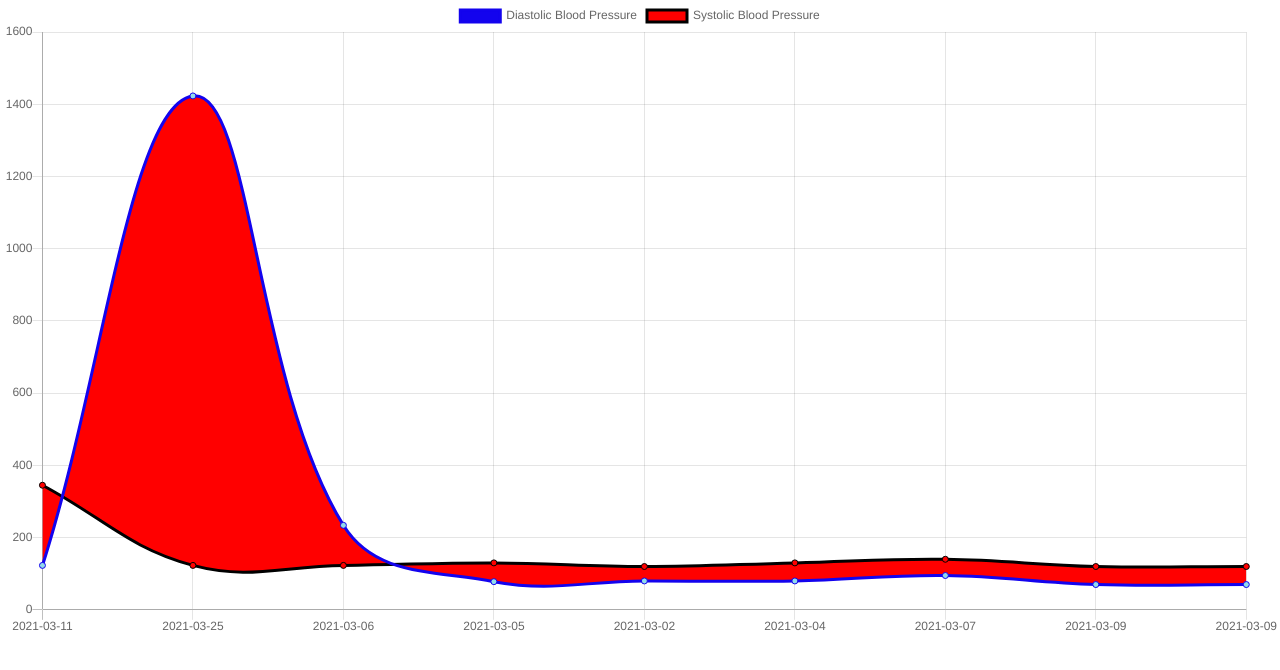
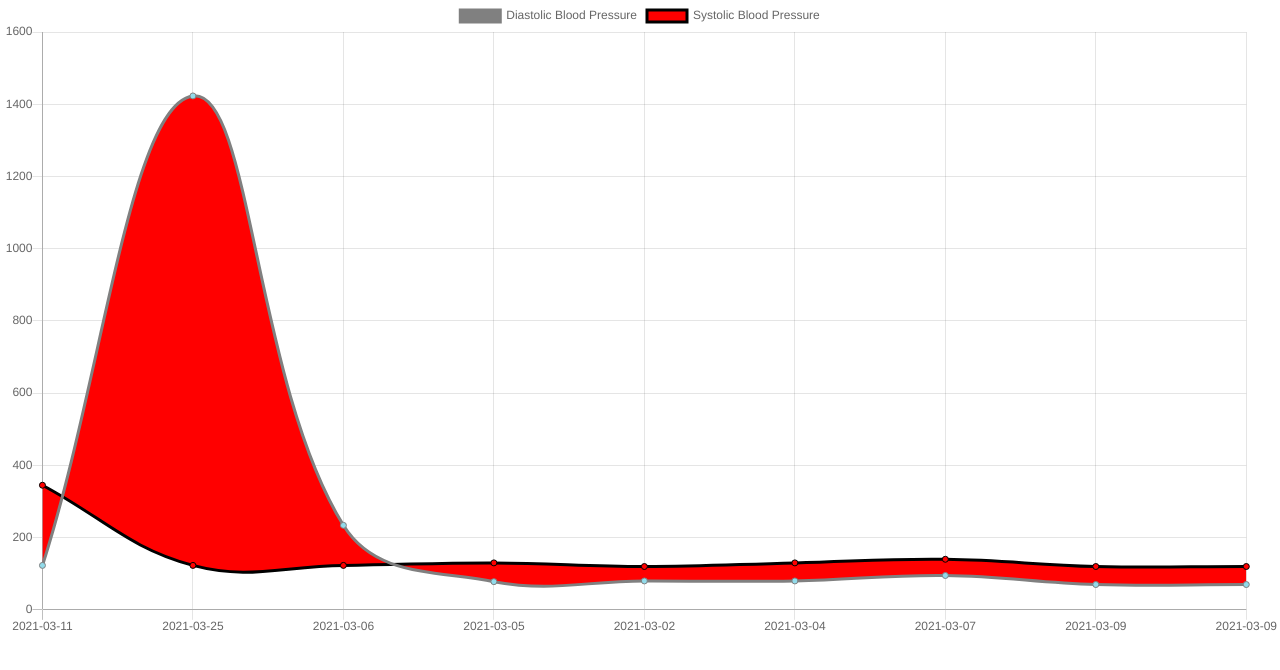
Before and after one commit to EngandDeveloper/deltahacks7, a Django app: page /charts/line-chart/ in a window 1280 px wide. Shown: the part 88-758 px from the top of the page. Run offline with Django 3.2, Linux system fonts and the light colour scheme; data comes from the database, SQL or seed files in the repository; some libraries are stand-ins or nearby versions.

Commit message:
changed chart color

```diff
--- a/main/templates/charts/line-chart.html
+++ b/main/templates/charts/line-chart.html
@@ -15,7 +15,7 @@ var ctx = document.getElementById('myChart').getContext('2d');
                 label: 'Diastolic Blood Pressure',
                 fill: false,
                 backgroundColor: 'rgb(146,219,234)',
-                borderColor: 'rgb(19, 3, 238)',    //Line colour
+                borderColor: 'rgb(128, 128, 128)',    //Line colour
                 data: {{ dia_data|safe }}
             },{
                 label: 'Systolic Blood Pressure',
```
